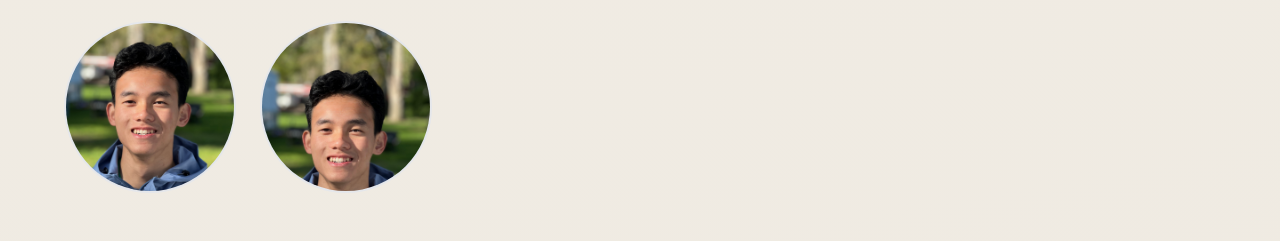
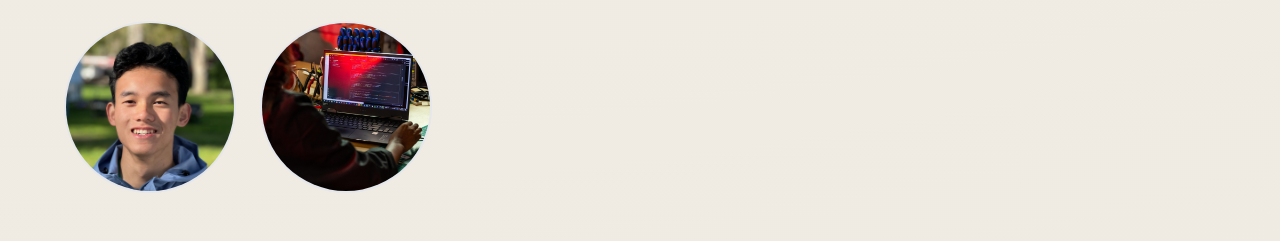
Before and after one commit to ThuzWhoKnuzz/wchsfrc, a plain HTML site: page index.html in a window 1280 px wide. Shown: the part 5125-5366 px from the top of the page. Drawn offline with nearby package versions, Linux system fonts and the light colour scheme.

```diff
--- a/index.html
+++ b/index.html
@@ -458,7 +458,7 @@
           </div>
           <div class="officer" id="tims">
             <div class="picture">
-              <img src="IMG_5117.jpg" alt="Timomothy Shen">
+              <img src="engineer-8499904_1920.jpg" alt="Timomothy Shen">
             </div>
             <div class="officer-cover">Tim S.</div>
           </div>
```
